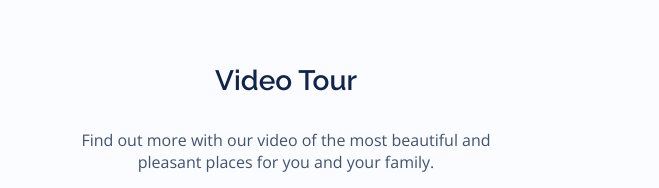
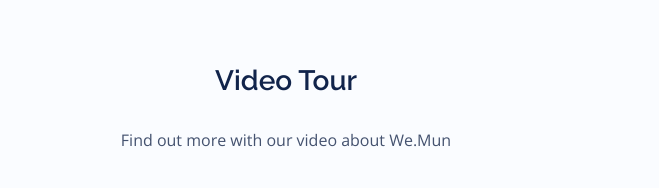
Before and after one commit to rakshith77/wemuntest-github.io, a plain HTML site: page index.html in a window 1280 px wide. Shown: the part 2580-2768 px from the top of the page, without its empty margins (354-1013 px from the left). Drawn offline with nearby package versions, Linux system fonts and the light colour scheme; grey boxes are pictures that could not be loaded; files whose address does not match are found by name.

Commit message:
Update index.html

```diff
--- a/index.html
+++ b/index.html
@@ -195,8 +195,7 @@
                 <h2 class="section__title">Video Tour</h2>
 
                 <div class="video__container container">
-                    <p class="video__description">Find out more with our video of the most beautiful and
-                        pleasant places for you and your family.
+                    <p class="video__description">Find out more with our video about We.Mun
                     </p>
 
                     <div class="video__content">
```
